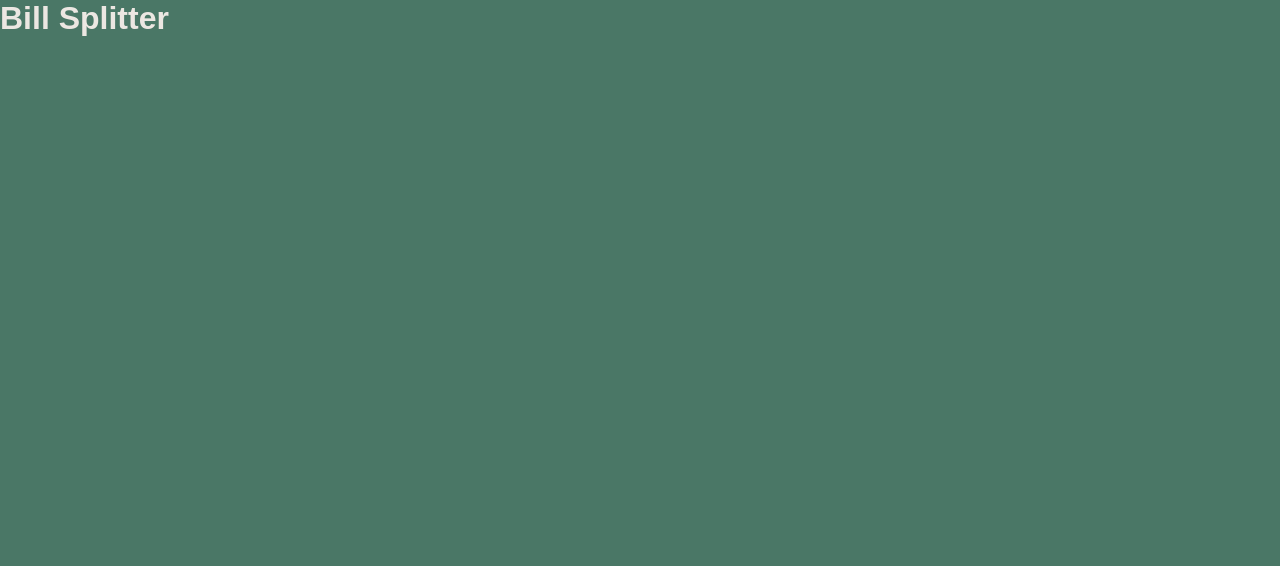
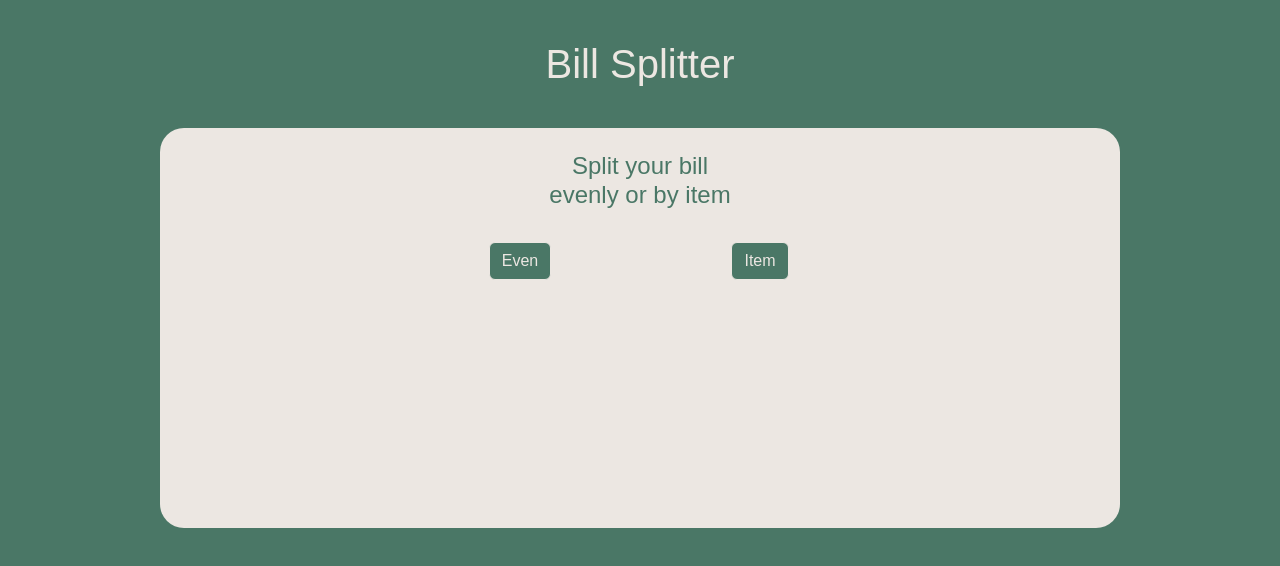
Before and after one commit to mylescruz/bill-split, a Next.js app: page / in a window 1280 px wide. Shown: the top 566 px of the page. Built offline with nearby package versions, Linux system fonts and the light colour scheme.

Commit message:
Set up the home page

```diff
--- a/components/layout.js
+++ b/components/layout.js
@@ -1,7 +1,21 @@
+import styles from "@/styles/layout.module.css";
+import { Button, Col, Container, Row } from "react-bootstrap";
+
 const Layout = () => {
     return (
         <>
-            <h1>Bill Splitter</h1>
+            <h1 className={styles.title}>Bill Splitter</h1>
+            <Container className={`${styles.container} mx-auto w-75`}>
+                <h4 className="text-center mx-4 my-2">Split your bill <br/> evenly or by item</h4>
+                <Row className="w-50 text-center mx-auto">
+                    <Col className="col-6 my-4">
+                        <Button className={styles.button}>Even</Button>
+                    </Col>
+                    <Col className="col-6 my-4">
+                        <Button className={styles.button}>Item</Button>
+                    </Col>
+                </Row>
+            </Container>
         </>
     );
 };
--- a/pages/_document.js
+++ b/pages/_document.js
@@ -3,7 +3,9 @@ import { Html, Head, Main, NextScript } from "next/document";
 export default function Document() {
   return (
     <Html lang="en">
-      <Head />
+      <Head>
+        <link href="https://cdn.jsdelivr.net/npm/bootstrap@5.3.3/dist/css/bootstrap.min.css" rel="stylesheet" integrity="sha384-QWTKZyjpPEjISv5WaRU9OFeRpok6YctnYmDr5pNlyT2bRjXh0JMhjY6hW+ALEwIH" crossOrigin="anonymous"/>
+      </Head>
       <body>
         <Main />
         <NextScript />
--- a/styles/Home.module.css
+++ /dev/null
@@ -1,168 +0,0 @@
-.page {
-  --gray-rgb: 0, 0, 0;
-  --gray-alpha-200: rgba(var(--gray-rgb), 0.08);
-  --gray-alpha-100: rgba(var(--gray-rgb), 0.05);
-
-  --button-primary-hover: #383838;
-  --button-secondary-hover: #f2f2f2;
-
-  display: grid;
-  grid-template-rows: 20px 1fr 20px;
-  align-items: center;
-  justify-items: center;
-  min-height: 100svh;
-  padding: 80px;
-  gap: 64px;
-  font-family: var(--font-geist-sans);
-}
-
-@media (prefers-color-scheme: dark) {
-  .page {
-    --gray-rgb: 255, 255, 255;
-    --gray-alpha-200: rgba(var(--gray-rgb), 0.145);
-    --gray-alpha-100: rgba(var(--gray-rgb), 0.06);
-
-    --button-primary-hover: #ccc;
-    --button-secondary-hover: #1a1a1a;
-  }
-}
-
-.main {
-  display: flex;
-  flex-direction: column;
-  gap: 32px;
-  grid-row-start: 2;
-}
-
-.main ol {
-  font-family: var(--font-geist-mono);
-  padding-left: 0;
-  margin: 0;
-  font-size: 14px;
-  line-height: 24px;
-  letter-spacing: -0.01em;
-  list-style-position: inside;
-}
-
-.main li:not(:last-of-type) {
-  margin-bottom: 8px;
-}
-
-.main code {
-  font-family: inherit;
-  background: var(--gray-alpha-100);
-  padding: 2px 4px;
-  border-radius: 4px;
-  font-weight: 600;
-}
-
-.ctas {
-  display: flex;
-  gap: 16px;
-}
-
-.ctas a {
-  appearance: none;
-  border-radius: 128px;
-  height: 48px;
-  padding: 0 20px;
-  border: none;
-  border: 1px solid transparent;
-  transition:
-    background 0.2s,
-    color 0.2s,
-    border-color 0.2s;
-  cursor: pointer;
-  display: flex;
-  align-items: center;
-  justify-content: center;
-  font-size: 16px;
-  line-height: 20px;
-  font-weight: 500;
-}
-
-a.primary {
-  background: var(--foreground);
-  color: var(--background);
-  gap: 8px;
-}
-
-a.secondary {
-  border-color: var(--gray-alpha-200);
-  min-width: 180px;
-}
-
-.footer {
-  grid-row-start: 3;
-  display: flex;
-  gap: 24px;
-}
-
-.footer a {
-  display: flex;
-  align-items: center;
-  gap: 8px;
-}
-
-.footer img {
-  flex-shrink: 0;
-}
-
-/* Enable hover only on non-touch devices */
-@media (hover: hover) and (pointer: fine) {
-  a.primary:hover {
-    background: var(--button-primary-hover);
-    border-color: transparent;
-  }
-
-  a.secondary:hover {
-    background: var(--button-secondary-hover);
-    border-color: transparent;
-  }
-
-  .footer a:hover {
-    text-decoration: underline;
-    text-underline-offset: 4px;
-  }
-}
-
-@media (max-width: 600px) {
-  .page {
-    padding: 32px;
-    padding-bottom: 80px;
-  }
-
-  .main {
-    align-items: center;
-  }
-
-  .main ol {
-    text-align: center;
-  }
-
-  .ctas {
-    flex-direction: column;
-  }
-
-  .ctas a {
-    font-size: 14px;
-    height: 40px;
-    padding: 0 16px;
-  }
-
-  a.secondary {
-    min-width: auto;
-  }
-
-  .footer {
-    flex-wrap: wrap;
-    align-items: center;
-    justify-content: center;
-  }
-}
-
-@media (prefers-color-scheme: dark) {
-  .logo {
-    filter: invert();
-  }
-}
--- /dev/null
+++ b/styles/layout.module.css
@@ -0,0 +1,20 @@
+.title {
+    color: var(--primary-white);
+    text-align: center;
+    margin: 1em 0em;
+}
+
+.container {
+    margin: 1em 0em;
+    padding: 1em 0em;
+    background-color: var(--primary-white);
+    color: var(--primary-green);
+    height: 50dvh;
+    border-radius: 24px;
+}
+
+.button {
+    background-color: var(--primary-green);
+    color: var(--primary-white);
+    border: 1px solid var(--primary-white);
+}
```
Also changed, not shown: package.json (+5 -4 lines), 1 other file (tests, documents, lock files or other folders).
